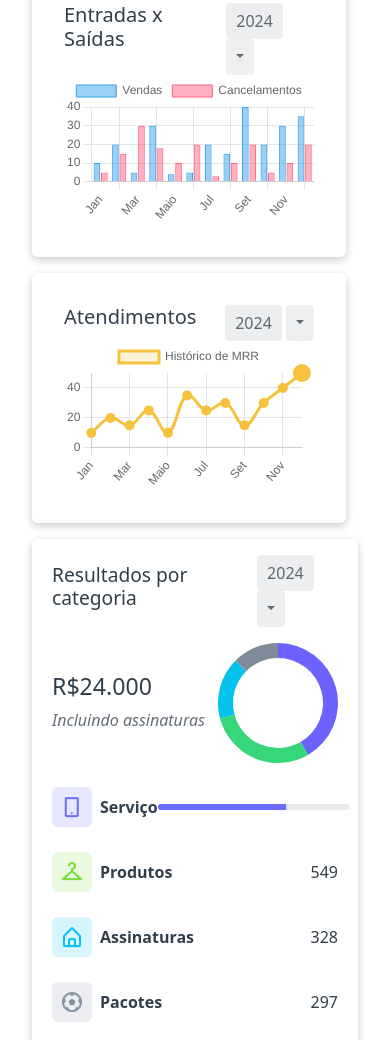
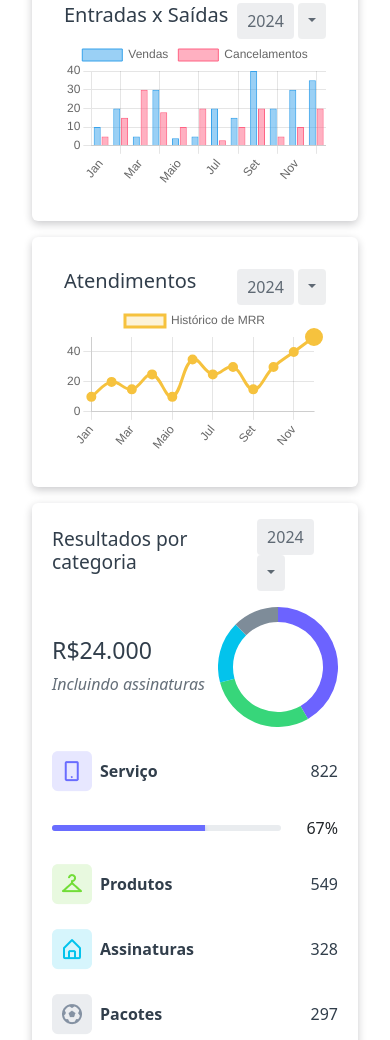
Before and after one commit to DouglasNeres/dashboard-central-inteligencia, a plain HTML site: page index.html in a window 390 px wide. Shown: the part 833-1873 px from the top of the page. Drawn offline with nearby package versions, Linux system fonts and the light colour scheme.

Commit message:
Line 2 - Responsiviness Adjusts

```diff
--- a/index.html
+++ b/index.html
@@ -259,8 +259,8 @@
                 <img src="assets/Icon.png" alt="">
                 <p>Serviço</p>
               </div>
-              <div style="display: flex; gap: 4rem;">
-                <div class="d-flex align-items-center gap-4">
+              <div class="desempenho" style="display: flex; gap: 4rem;">
+                <div class="desempenho-progress" style="display: flex; align-items: center; gap: .5rem;">
                   <div class="progress" style="width: 12rem;" role="progressbar">
                     <div class="progress-bar" style="width: 67%;"></div>
                   </div>
@@ -269,6 +269,12 @@
                 <span>822</span>
               </div>
             </div>
+            <div class="progressbar-mobile">
+            <div class="progress" role="progressbar">
+              <div class="progress-bar" style="width: 67%;"></div>
+            </div>
+            <span>67%</span>
+          </div>
             <div class="categorias-row">
               <div class="d-flex gap-2 align-items-center">
                 <img src="assets/Icon (1).png" alt="">
--- a/style.css
+++ b/style.css
@@ -100,7 +100,8 @@ body a {
 }
 
 .card p,
-.card .meta, .previsao {
+.card .meta,
+.previsao {
   color: var(--text-secondary);
 }
 
@@ -152,6 +153,14 @@ body a {
 .progress-bar {
   background-color: var(--primary-main) !important;
   box-shadow: var(--primary-shadow-sm);
+}
+
+.progressbar-mobile {
+  display: none;
+  max-width: 100%;
+  justify-content: space-between;
+  align-items: center;
+  gap: 1rem;
 }
 
 .vendas-cancelamento,
@@ -341,11 +350,11 @@ th {
   justify-content: space-between;
 }
 
-.categorias-valor-grafico h3{
+.categorias-valor-grafico h3 {
   color: var(--text-primary);
 }
 
-.categorias-valor-grafico span{
+.categorias-valor-grafico span {
   color: var(--text-secondary);
   font-style: italic;
 }
@@ -362,6 +371,52 @@ th {
   margin: 0 !important;
 }
 
-.categorias-row p, .categorias-row span{
+.categorias-row p,
+.categorias-row span {
   color: var(--text-primary);
 }
+
+@media (max-width: 1200px) {
+  .vendas-cancelamento,
+  .historico-mrr {
+    margin-right: calc(-.5* var(--bs-gutter-x)) !important;
+  }
+
+  .right-cards {
+    padding-left: 0 !important;
+  }
+
+  .tables {
+    gap: 1.25rem;
+  }
+}
+
+@media (max-width: 991px) {
+  .tickets {
+    gap: 1rem;
+  }
+}
+
+@media (max-width: 580px) {
+  .categorias-row .progress {
+    width: 5rem !important;
+  }
+
+  .desempenho {
+    gap: 1rem !important;
+  }
+}
+
+@media (max-width: 425px) {
+  .percentual-mobile {
+    display: block
+  }
+
+  .desempenho-progress {
+    display: none !important;
+  }
+
+  .progressbar-mobile {
+    display: flex;
+  }
+}
```
